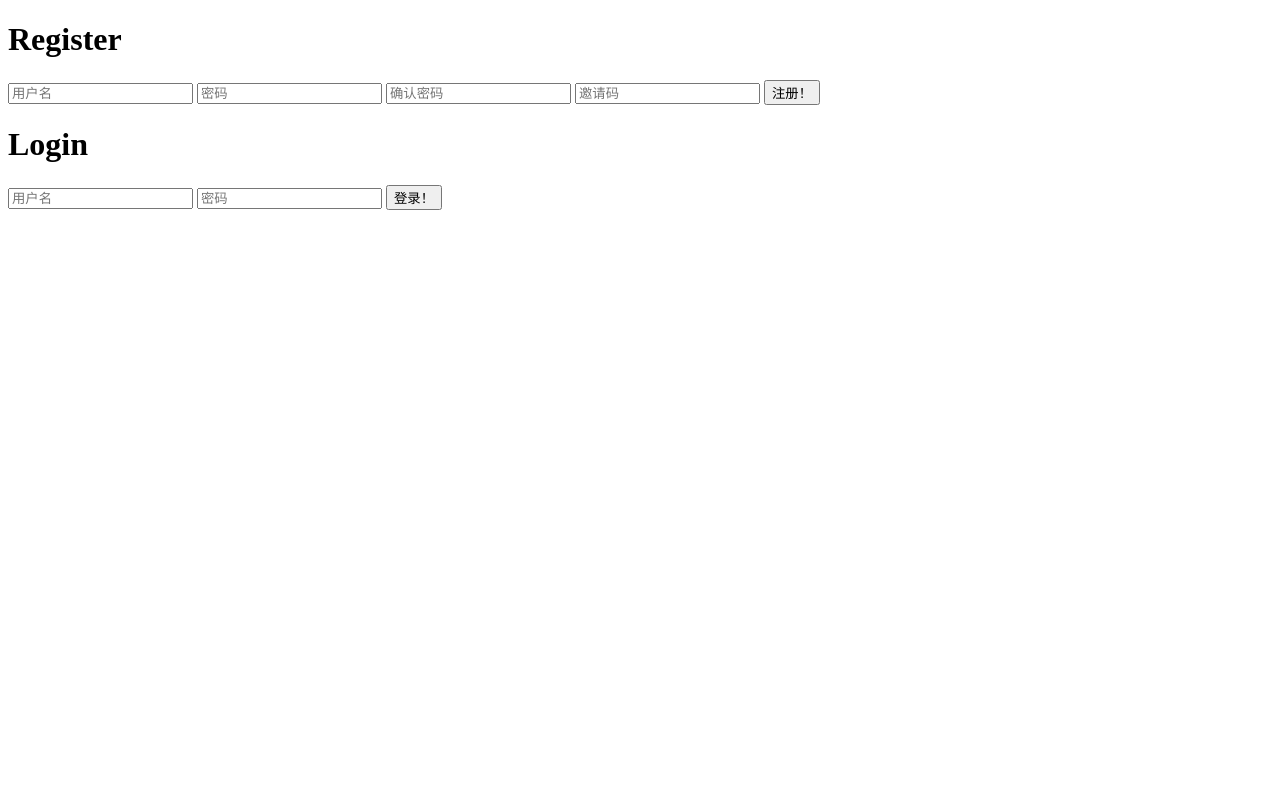
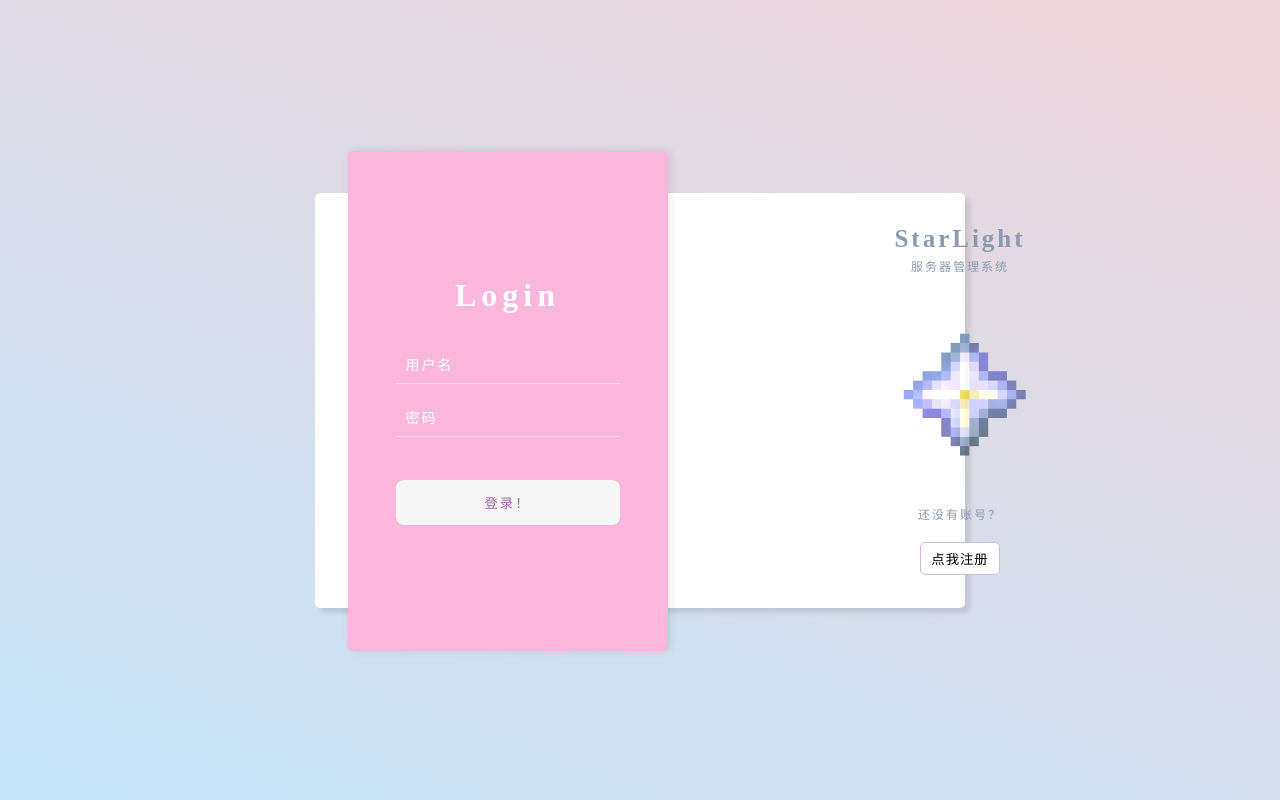
Before and after one commit to disymayufei/USM-Fortend, a plain HTML site: page index.html in a window 1280 px wide. Drawn offline with Linux system fonts and the light colour scheme.

Commit message:
完成登录主体页面

```diff
--- a/css/login-page.css
+++ b/css/login-page.css
@@ -0,0 +1,160 @@
+*{
+    margin: 0;
+    padding: 0;
+}
+
+body{
+    height: 100vh;
+    display: flex;
+    justify-content: center;
+    align-items: center;
+    background: linear-gradient(200deg, #eed4d9, #c5e5fa);
+}
+
+.container{
+    background-color: #FFF;
+    width: 650px;
+    height: 415px;
+    border-radius: 5px;
+    box-shadow: 5px 5px 5px rgba(0, 0, 0, 0.1);
+    position: relative;
+}
+
+.main-box{
+    position: absolute;
+    top: -10%;
+    left: 5%;
+    background-color: #fab6db;
+    width: 320px;
+    height: 500px;
+    border-radius: 5px;
+    box-shadow: 2px 0 10px rgba(0, 0, 0, 0.1);
+    display: flex;
+    justify-content: center;
+    align-items: center;
+    z-index: 2;
+    transition: 0.4s ease-in-out;
+}
+
+.register-box, .login-box{
+    display: flex;
+    flex-direction: column;
+    align-items: center;
+    width: 100%;
+}
+
+.hidden{
+    display: none;
+}
+
+.con-box{
+    width: 50%;
+    display: flex;
+    flex-direction: column;
+    justify-content: center;
+    align-items: center;
+    position: absolute;
+    top: 50%;
+    transform: translateY(-50%);
+}
+
+.con-box.left{
+    left: -2%;
+}
+
+.con-box.right{
+    right: 0;
+}
+
+.con-box h2{
+    color: #8E9AAF;
+    font-size: 25px;
+    font-weight: bold;
+    letter-spacing: 3px;
+    text-align: center;
+    margin-bottom: 4px;
+}
+
+.con-box p{
+    font-size: 12px;
+    letter-spacing: 2px;
+    color: #8E9AAF;
+    text-align: center;
+}
+
+.con-box img{
+    width: 150px;
+    height: 150px;
+    opacity: 0.9;
+    margin: 40px 0;
+}
+
+.con-box button{
+    margin-top: 3%;
+    background-color: #FFF;
+    border: 1px solid #D3B7D8;
+    padding: 6px 10px;
+    border-radius: 5px;
+    letter-spacing: 1px;
+    outline: none;
+    cursor: pointer;
+    transition: 0.3s ease-in-out;
+}
+
+.con-box button:hover{
+    background-color: #D3B7D8;
+}
+
+h1{
+    text-align: center;
+    margin-bottom: 25px;
+    color: #FFF;
+    letter-spacing: 5px;
+}
+
+input{
+    background-color: transparent;
+    width: 70%;
+    color: #FFF;
+    border: none;
+    border-bottom: 1px solid rgba(255, 255, 255, 0.4);
+    padding: 10px 0;
+    text-indent: 10px;
+    margin: 8px 0;
+    font-size: 14px;
+    letter-spacing: 2px;
+}
+
+input::placeholder{
+    color: #FFF;
+}
+
+input:focus{
+    color:  #A262AD;
+    outline: none;
+    border-bottom: 1px solid rgba(162, 98, 173, 0.5);
+    transition: 0.2s ease-in;
+}
+
+input:focus::placeholder{
+    opacity: 0;
+}
+
+.main-box button{
+    width: 70%;
+    margin-top: 35px;
+    background-color: #F6F6F6;
+    outline: none;
+    border-radius: 8px;
+    padding: 13px;
+    color: #A262AD;
+    letter-spacing: 2px;
+    border: none;
+    cursor: pointer;
+}
+
+.main-box button:hover{
+    background-color: #A262AD;
+    color: #F6F6F6;
+    transition: 0.3s ease;
+}
--- a/index.html
+++ b/index.html
@@ -15,7 +15,7 @@
     <div class="container">
         <div class="main-box">
             <!-- 注册框，仅允许受邀请的用户注册 -->
-            <div class="register-box">
+            <div class="register-box hidden">
                 <h1>Register</h1>
                 <input type="text" placeholder="用户名">
                 <input type="password" placeholder="密码">
@@ -33,5 +33,13 @@
             </div>
         </div>
     </div>
+
+    <div class="con-box right">
+        <h2>StarLight</h2>
+        <p>服务器管理系统</p>
+        <img src="./img/logo.webp" alt="StarLight">
+        <p>还没有账号？</p>
+        <button id="register">点我注册</button>
+    </div>
 </body>
 </html>
```
Also changed, not shown: img/logo.webp (added).
